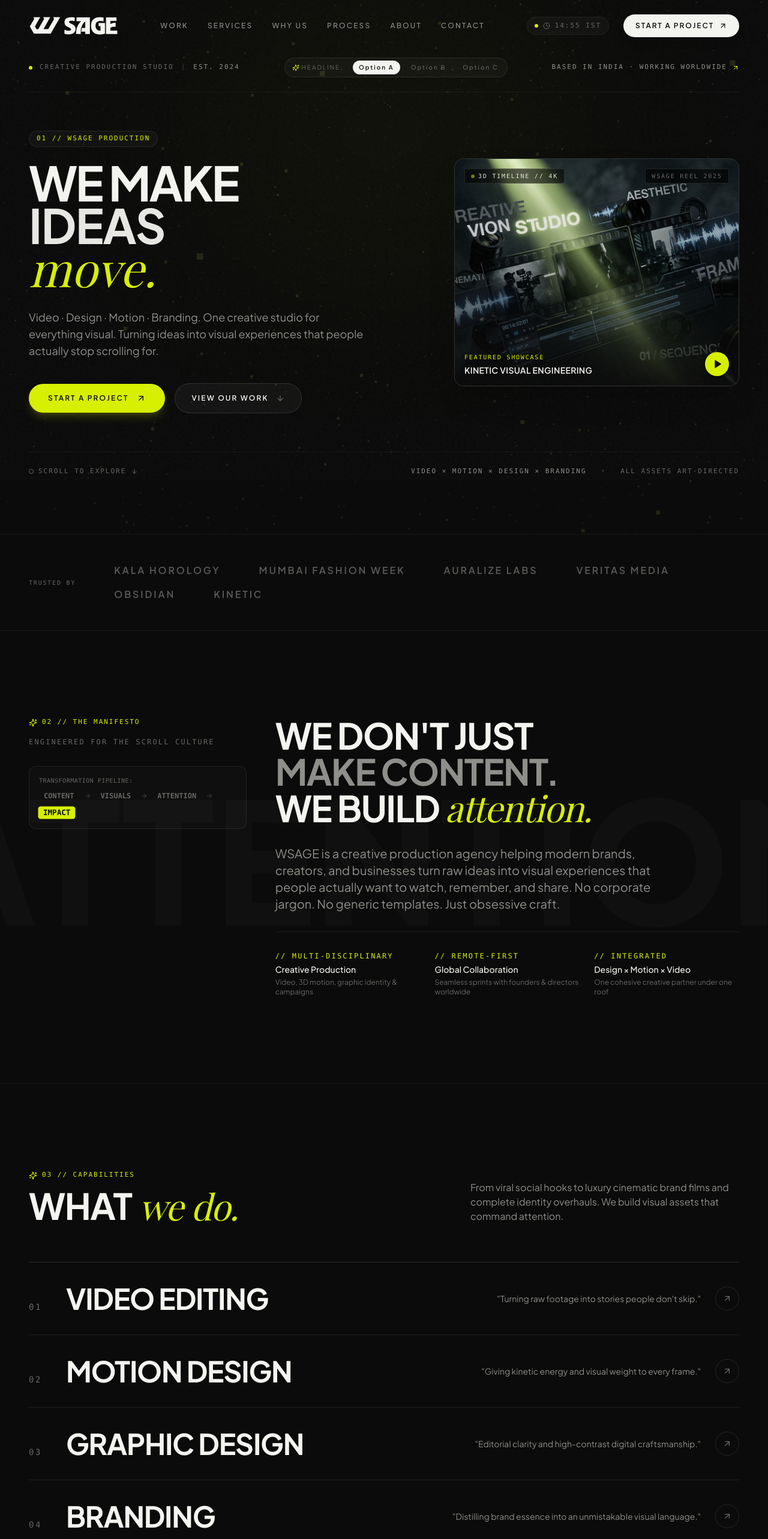
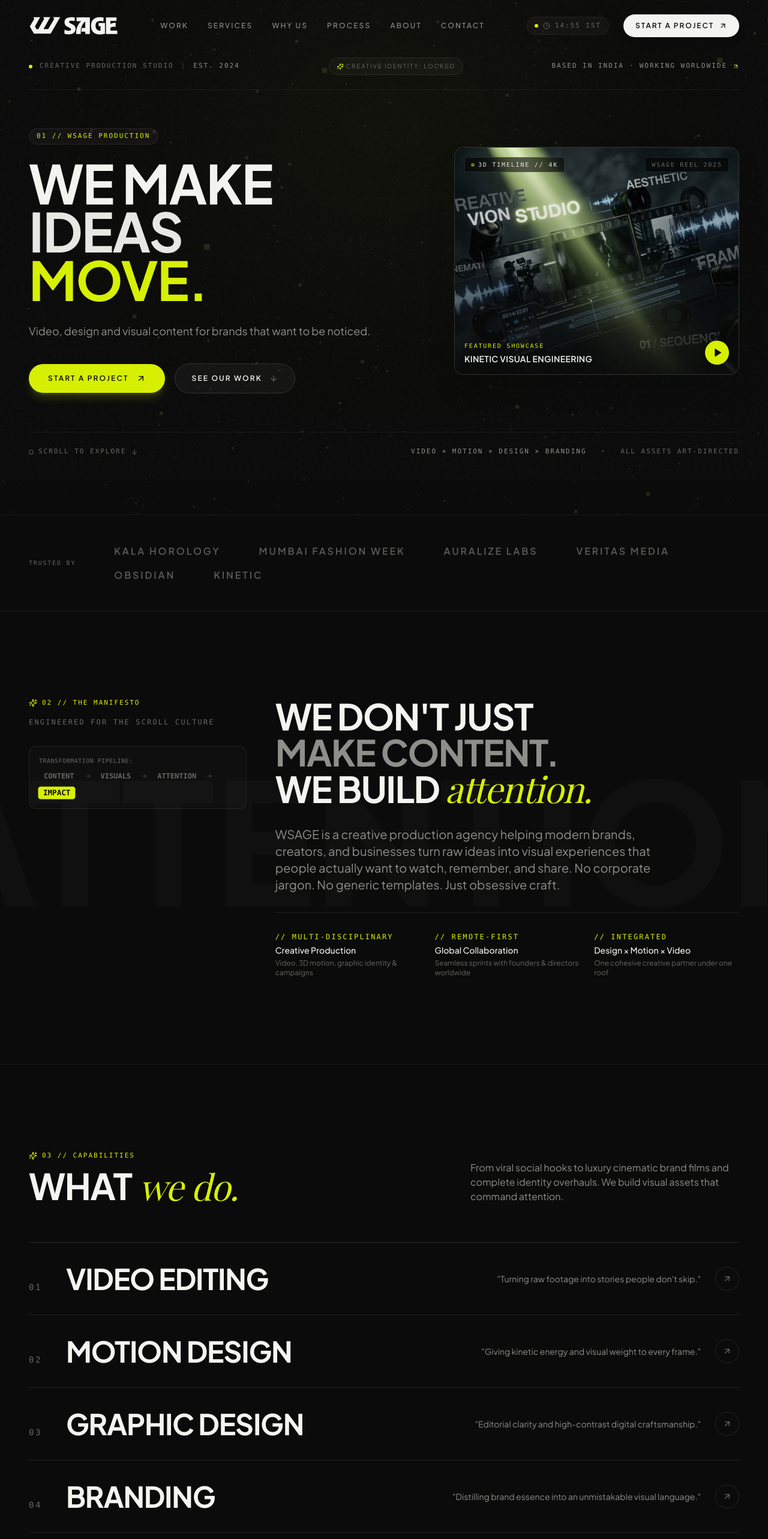
Before and after one commit to Hitarth0604/w-sage, a React (Vite) app: page / in a window 1280 px wide. Shown: the top 2566 px of the page at 60% size. Built offline with nearby package versions, Linux system fonts and the light colour scheme; a web font is replaced by a local one.

Commit message:
Final PRD Polish: Hero, Featured Portfolio, Final CTA, Custom Cursor

```diff
--- a/src/components/CTASection.tsx
+++ b/src/components/CTASection.tsx
@@ -20,15 +20,17 @@ export const CTASection: React.FC<CTASectionProps> = ({ onStartProject, onExplor
         </div>
 
         {/* Dramatic Typography */}
-        <h2 className="text-4xl sm:text-6xl md:text-8xl font-bold uppercase tracking-tightest leading-[0.92] text-text-primary max-w-5xl">
-          <span>HAVE A PROJECT </span>
-          <br />
-          <span className="text-text-secondary">IN MIND?</span>
+        <h2 className="text-[10vw] sm:text-[8vw] md:text-[6vw] font-bold uppercase tracking-tighter leading-[0.9] text-text-primary max-w-5xl">
+          <span className="text-text-secondary">HAVE A BRIEF?</span>
           <br />
           <span>LET'S MAKE </span>
-          <span className="font-serif-italic font-normal text-accent lowercase">
-            something good.
+          <br />
+          <span>SOMETHING </span>
+          <span className="font-sans text-accent">
+            PEOPLE
           </span>
+          <br />
+          <span>REMEMBER.</span>
         </h2>
 
         <p className="text-base sm:text-xl text-text-secondary max-w-2xl font-normal leading-relaxed">
@@ -36,12 +38,13 @@ export const CTASection: React.FC<CTASectionProps> = ({ onStartProject, onExplor
         </p>
 
         {/* Primary Action Buttons */}
-        <div className="flex flex-wrap items-center justify-center gap-4 pt-4">
+        <div className="flex flex-wrap items-center justify-center gap-4 pt-8">
           <button
             onClick={onStartProject}
-            className="group inline-flex items-center gap-3 px-9 py-4 rounded-full text-xs font-semibold tracking-widest uppercase text-canvas bg-accent hover:bg-white transition-all duration-300 shadow-xl shadow-accent/20 hover:scale-[1.03]"
+            className="group inline-flex items-center gap-3 px-10 py-5 rounded-full text-xs font-semibold tracking-widest uppercase text-canvas bg-accent hover:bg-white transition-all duration-300 shadow-xl shadow-accent/20 hover:scale-[1.03]"
           >
-            <span>START A PROJECT</span>
+            <span className="group-hover:hidden">START A PROJECT</span>
+            <span className="hidden group-hover:inline">LET'S DO THIS</span>
             <ArrowUpRight className="w-4 h-4 transition-transform duration-300 group-hover:translate-x-1 group-hover:-translate-y-1" />
           </button>
 
--- a/src/components/CustomCursor.tsx
+++ b/src/components/CustomCursor.tsx
@@ -20,11 +20,15 @@ export const CustomCursor: React.FC = () => {
       const target = e.target as HTMLElement | null;
       if (!target) return;
 
+      const dataCursorEl = target.closest('[data-cursor]');
       const clickable = target.closest('button, a, input, textarea, [role="button"]');
       const projectCard = target.closest('#work .group');
       const serviceRow = target.closest('#services .group');
 
-      if (projectCard) {
+      if (dataCursorEl) {
+        setIsHovered(true);
+        setCursorText(dataCursorEl.getAttribute('data-cursor') || '');
+      } else if (projectCard) {
         setIsHovered(true);
         setCursorText('VIEW');
       } else if (serviceRow) {
--- a/src/components/Hero.tsx
+++ b/src/components/Hero.tsx
@@ -45,28 +45,11 @@ export const Hero: React.FC<HeroProps> = ({ onOpenContact, onExploreWork }) => {
           <span className="text-text-secondary">EST. {AGENCY_INFO.foundedYear}</span>
         </div>
 
-        {/* PRD Section 40: Interactive Headline Tester */}
-        <div className="flex items-center gap-2 bg-white/[0.03] p-1 rounded-full border border-white/[0.08]">
-          <span className="text-[10px] text-text-muted px-2 flex items-center gap-1 font-sans">
-            <Sparkles className="w-3 h-3 text-accent" /> HEADLINE:
+        {/* Static PRD Headline Mode */}
+        <div className="flex items-center gap-2 bg-white/[0.03] p-1.5 px-3 rounded-full border border-white/[0.08]">
+          <span className="text-[10px] text-text-muted flex items-center gap-1 font-sans tracking-widest uppercase">
+            <Sparkles className="w-3 h-3 text-accent" /> CREATIVE IDENTITY: LOCKED
           </span>
-          {HERO_OPTIONS.map((opt) => (
-            <button
-              key={opt.id}
-              onClick={() => {
-                playClickSound();
-                setSelectedOptionId(opt.id);
-              }}
-              onMouseEnter={playHoverSound}
-              className={`px-2.5 py-1 text-[10px] font-sans font-medium rounded-full transition-all duration-300 ${
-                selectedOptionId === opt.id
-                  ? 'bg-text-primary text-canvas font-semibold shadow-sm'
-                  : 'text-text-muted hover:text-text-primary'
-              }`}
-            >
-              {opt.label}
-            </button>
-          ))}
         </div>
 
         <div className="hidden md:flex items-center gap-2 text-text-secondary">
@@ -83,18 +66,18 @@ export const Hero: React.FC<HeroProps> = ({ onOpenContact, onExploreWork }) => {
             <span>01 // WSAGE PRODUCTION</span>
           </div>
 
-          <h1 className="text-[14vw] sm:text-[9vw] lg:text-[6.2vw] font-bold leading-[0.9] tracking-tightest text-text-primary uppercase select-none transition-all duration-300">
-            <span className="block font-sans">{activeOption.part1}</span>
-            <span className="block font-sans text-text-primary/95 tracking-tighter">
-              {activeOption.part2}
+          <h1 className="text-[14vw] sm:text-[9vw] lg:text-[7vw] font-bold leading-[0.9] tracking-tighter text-text-primary uppercase select-none transition-all duration-300">
+            <span className="block font-sans">WE MAKE</span>
+            <span className="block font-sans text-text-primary/95">
+              IDEAS
             </span>
-            <span className="block font-serif-italic font-normal text-accent lowercase md:tracking-normal">
-              {activeOption.part3}
+            <span className="block font-sans text-accent">
+              MOVE.
             </span>
           </h1>
 
           <p className="mt-8 text-base md:text-lg text-text-secondary max-w-xl font-normal leading-relaxed">
-            {AGENCY_INFO.subTagline} Turning ideas into visual experiences that people actually stop scrolling for.
+            Video, design and visual content for brands that want to be noticed.
           </p>
 
           {/* Primary Action Buttons */}
@@ -119,7 +102,7 @@ export const Hero: React.FC<HeroProps> = ({ onOpenContact, onExploreWork }) => {
               onMouseEnter={playHoverSound}
               className="group inline-flex items-center gap-3 px-7 py-4 rounded-full text-xs font-semibold tracking-widest uppercase text-text-primary bg-white/[0.04] hover:bg-white/[0.08] border border-white/[0.12] transition-all duration-300"
             >
-              <span>VIEW OUR WORK</span>
+              <span>SEE OUR WORK</span>
               <ArrowDown className="w-3.5 h-3.5 text-text-muted group-hover:text-accent transition-transform duration-300 group-hover:translate-y-1" />
             </button>
           </div>
--- a/src/components/Portfolio.tsx
+++ b/src/components/Portfolio.tsx
@@ -74,6 +74,16 @@ export const Portfolio: React.FC<PortfolioProps> = ({ onSelectProject }) => {
               onClick={() => onSelectProject(project)}
               className={`${colSpan} group cursor-pointer flex flex-col gap-4`}
             >
+              {/* Featured Label above the primary project */}
+              {index === 0 && activeFilter === 'all' && (
+                <div className="flex items-center gap-3 mb-1">
+                  <span className="w-1.5 h-1.5 rounded-full bg-accent animate-pulse" />
+                  <span className="text-[11px] font-mono tracking-widest text-text-muted uppercase">
+                    FEATURED PROJECT
+                  </span>
+                </div>
+              )}
+
               {/* Image Container with Subtle Hover Scale */}
               <div
                 className={`relative w-full ${heightClass} rounded-2xl overflow-hidden border border-white/[0.1] bg-card`}
@@ -109,12 +119,12 @@ export const Portfolio: React.FC<PortfolioProps> = ({ onSelectProject }) => {
               </div>
 
               {/* Card Footer Details */}
-              <div className="flex items-start justify-between gap-4 px-1">
+              <div className="flex flex-col sm:flex-row items-start justify-between gap-4 px-1 mt-2">
                 <div>
-                  <h3 className="text-xl sm:text-2xl font-bold uppercase tracking-tight text-text-primary group-hover:text-accent transition-colors duration-300">
+                  <h3 className={`font-bold uppercase tracking-tight text-text-primary group-hover:text-accent transition-colors duration-300 ${index === 0 && activeFilter === 'all' ? 'text-3xl sm:text-5xl' : 'text-xl sm:text-2xl'}`}>
                     {project.title}
                   </h3>
-                  <p className="text-xs sm:text-sm text-text-secondary mt-1 font-normal line-clamp-1">
+                  <p className={`text-text-secondary mt-2 font-normal line-clamp-2 max-w-xl ${index === 0 && activeFilter === 'all' ? 'text-sm sm:text-base' : 'text-xs sm:text-sm'}`}>
                     {project.tagline}
                   </p>
                 </div>
--- a/src/components/Showreel.tsx
+++ b/src/components/Showreel.tsx
@@ -43,6 +43,7 @@ export const Showreel: React.FC = () => {
       <div className="w-full relative px-6 md:px-12 max-w-[100rem] mx-auto">
         <div
           onClick={togglePlay}
+          data-cursor="PLAY"
           className="relative w-full aspect-video md:aspect-[21/9] bg-card rounded-2xl md:rounded-3xl overflow-hidden border border-white/[0.12] group cursor-pointer shadow-2xl"
         >
           {/* Fallback image */}
```
